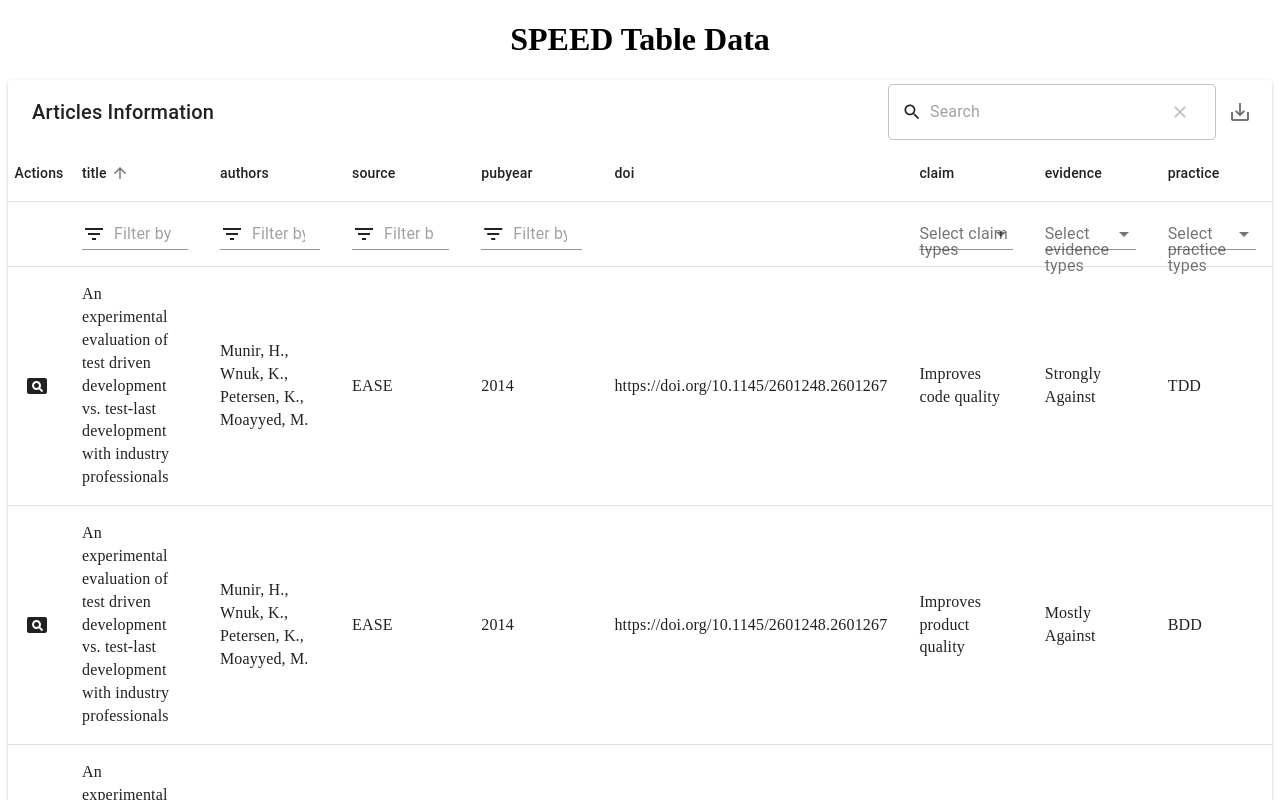
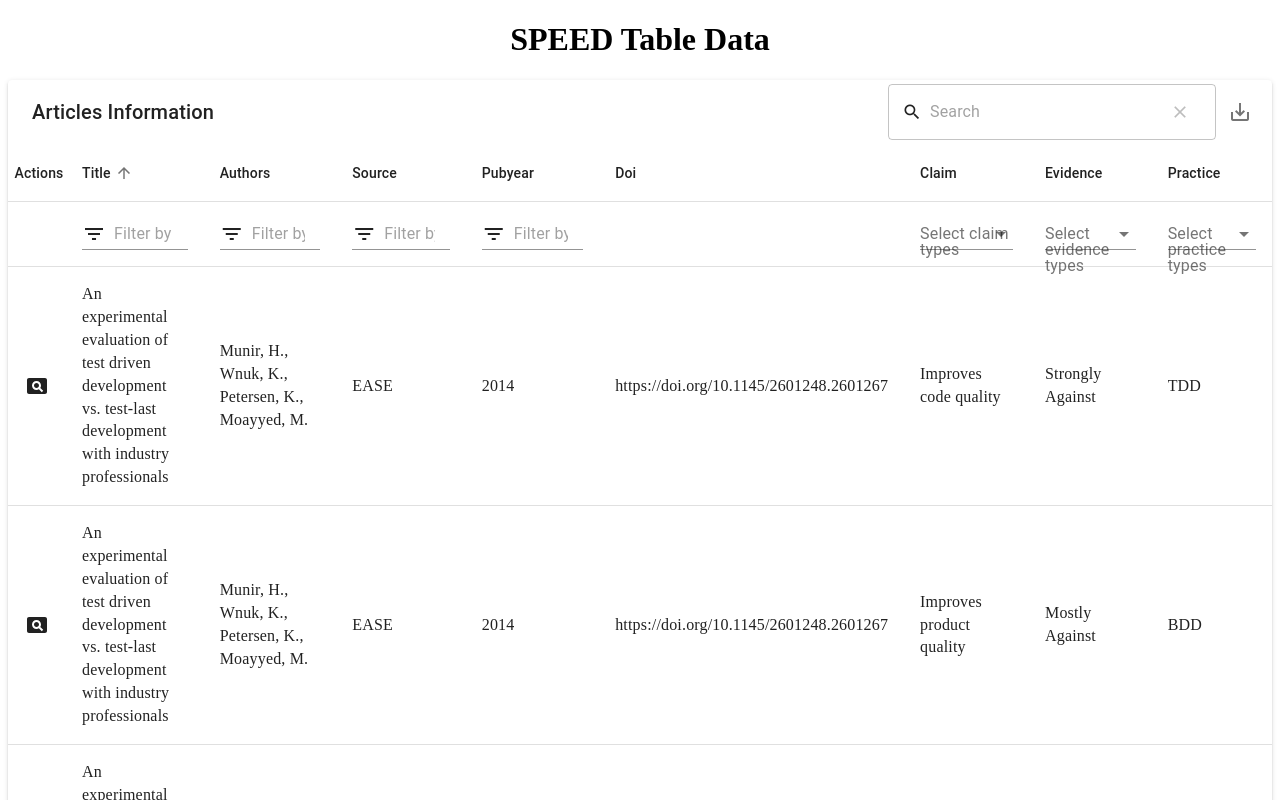
Before and after one commit to jasonchriscodes/Speed, a React (Create React App) app in the folder client/: page / in a window 1280 px wide. Shown: the top 800 px of the page. Built offline with nearby package versions, Linux system fonts and the light colour scheme.

Commit message:
chore: capitalize title

```diff
--- a/client/src/pages/View/ViewPage.jsx
+++ b/client/src/pages/View/ViewPage.jsx
@@ -68,32 +68,32 @@ const ViewPage = () => {
   ]);
   const columns = [
     {
-      title: "title",
+      title: "Title",
       field: "title",
       align: "left",
       defaultSort: "asc",
       filterPlaceholder: "Filter by title",
     },
     {
-      title: "authors",
+      title: "Authors",
       field: "authors",
       align: "left",
       filterPlaceholder: "Filter by author",
     },
     {
-      title: "source",
+      title: "Source",
       field: "source",
       align: "left",
       filterPlaceholder: "Filter by source",
     },
     {
-      title: "pubyear",
+      title: "Pubyear",
       field: "pubyear",
       align: "left",
       filterPlaceholder: "Filter by year",
     },
     {
-      title: "doi",
+      title: "Doi",
       field: "doi",
       align: "left",
       sorting: false,
@@ -101,7 +101,7 @@ const ViewPage = () => {
       emptyValue: () => <em>null</em>,
     },
     {
-      title: "claim",
+      title: "Claim",
       field: "claim",
       align: "left",
       sorting: false,
@@ -113,7 +113,7 @@ const ViewPage = () => {
       filterPlaceholder: "Select claim types",
     },
     {
-      title: "evidence",
+      title: "Evidence",
       field: "evidence",
       align: "left",
       sorting: false,
@@ -127,7 +127,7 @@ const ViewPage = () => {
       filterPlaceholder: "Select evidence types",
     },
     {
-      title: "practice",
+      title: "Practice",
       field: "practice",
       align: "left",
       sorting: false,
```
